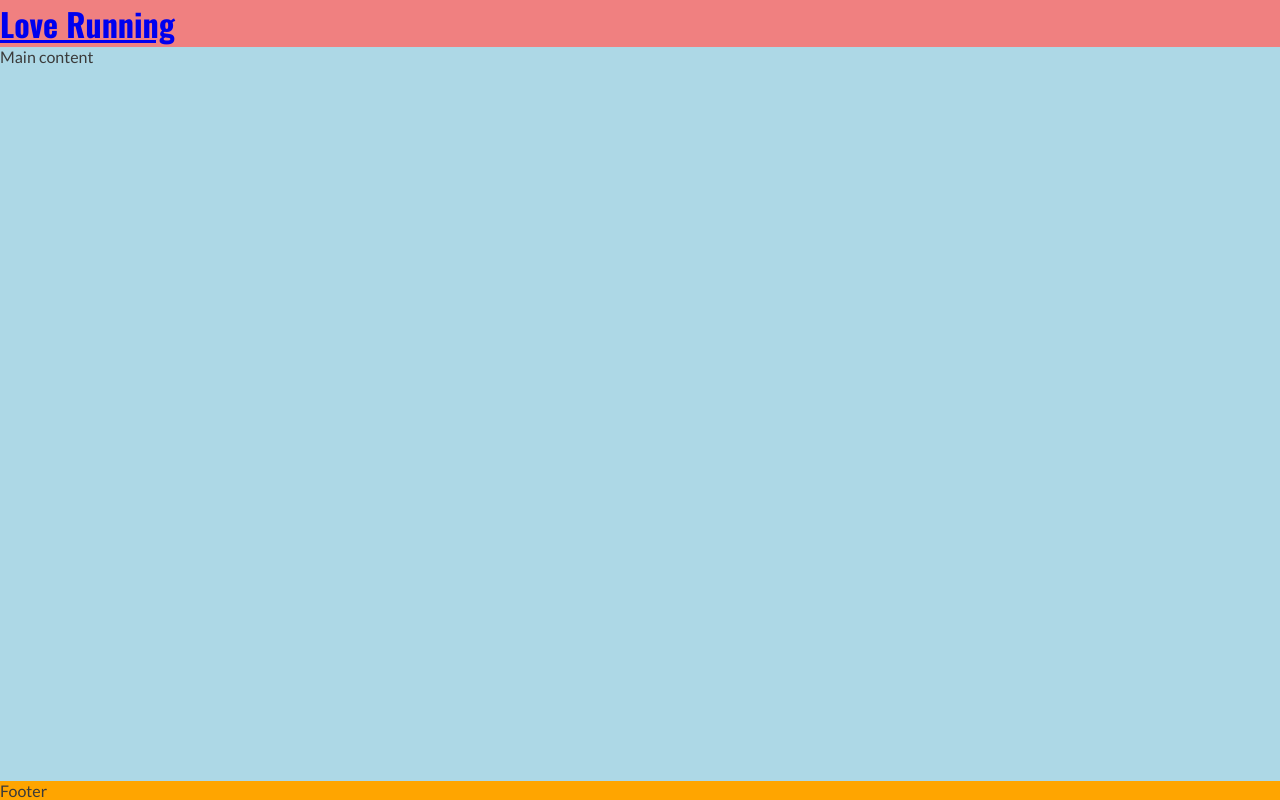
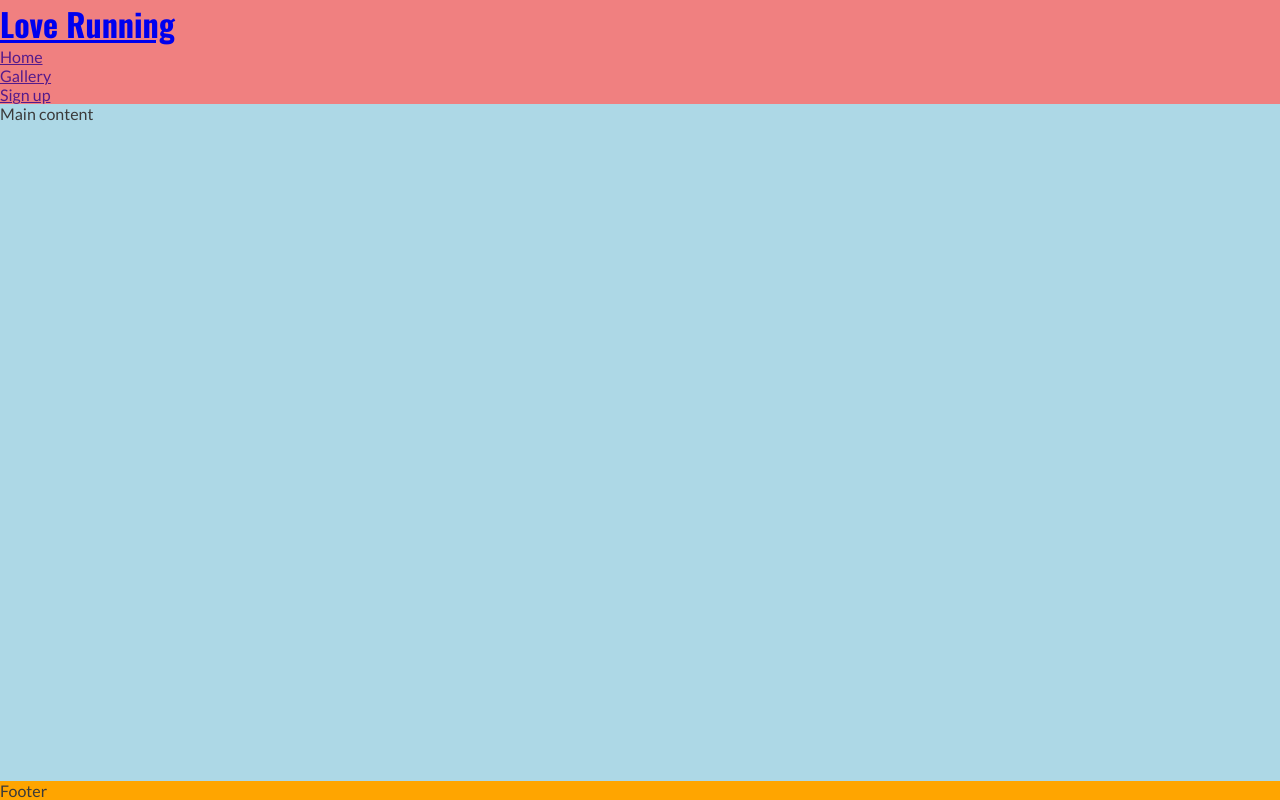
Before and after one commit to farhatamannaislam/love-running, a plain HTML site: page index.html in a window 1280 px wide. Drawn offline with nearby package versions, Linux system fonts and the light colour scheme.

Commit message:
Create navigation section

```diff
--- a/index.html
+++ b/index.html
@@ -23,6 +23,19 @@
     <header>
         <a href="index.html">
             <h1 id="logo">Love Running</h1>
+            <nav>
+                <ul>
+                    <li>
+                        <a href="">Home</a>
+                    </li>
+                    <li>
+                        <a href="">Gallery</a>
+                    </li>
+                    <li>
+                        <a href="">Sign up</a>
+                    </li>
+                </ul>
+            </nav>
         </a>
 
     </header>
```
